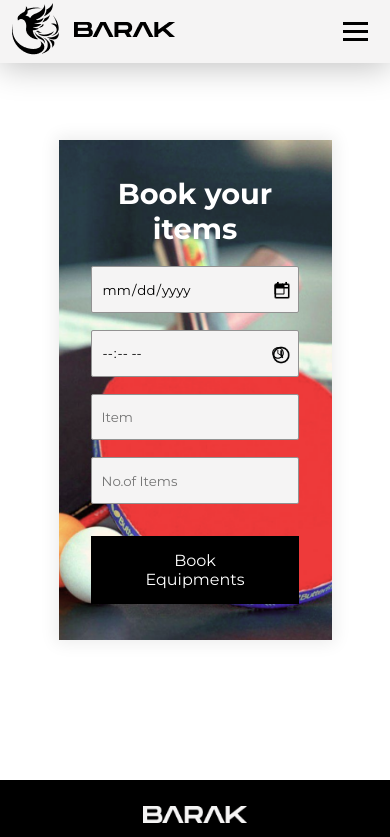
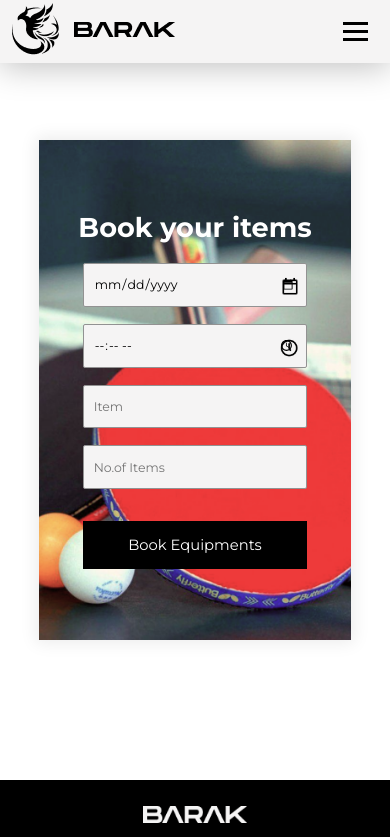
Before and after one commit to Barak-Hostel/barak-website, a React (Create React App) app: page /slot-booking in a window 390 px wide. Shown: the top 837 px of the page. Built offline with nearby package versions, Linux system fonts and the light colour scheme.

Commit message:
slot booking portal css second update

```diff
--- a/src/pages/SlotBooking/BookMyItems.module.css
+++ b/src/pages/SlotBooking/BookMyItems.module.css
@@ -6,7 +6,7 @@
 .fullcontainer {
     background-color: black;
     height: 65%;
-    max-width: min(750px, 60%);
+    max-width: min(840px, 60%);
     display: flex;
     flex-direction: row;
     box-shadow: 0px 0px 16px 3px #00000014;
@@ -39,7 +39,7 @@
 
 .heading {
     text-align: center;
-    font-size: 2.1em;
+    font-size: 2em;
     margin-bottom: 0.7em;
     font-weight: 600;
     font-family: "Montserrat", sans-serif;
@@ -62,6 +62,7 @@
     width: 90%;
     margin-bottom: 17px;
     border-radius: 2px;
+    font-size: 13.2px;
 }
 .timeinputbox {
     width: 100%;
@@ -100,7 +101,7 @@
     background-color: #000000; /* Green */
     border: none;
     color: white;
-    padding: 15px 32px;
+    padding: 15px 25px;
     width: 90%;
     text-decoration: none;
     display: inline-block;
@@ -126,7 +127,7 @@
     width: 70%;
 }
 
-@media only screen and (max-width: 1000px) {
+@media only screen and (max-width: 960px) {
     .fullcontainer {
         flex-direction: column;
     }
@@ -155,7 +156,6 @@
         backdrop-filter: blur(5px);
     }
     .confirmedup {
-        /* color: rgb(23, 252, 3); */
         outline: white;
         background-color: white;
         backdrop-filter: blur(10px);
@@ -168,24 +168,42 @@
 
 @media only screen and (max-width: 700px) {
     .fullcontainer {
-        max-width: 70%;
+        max-width: 65%;
+    }
+    .textcontainer {
+        width: 80%;
+    }
+    .textcontainer button {
+        font-size: 14.75px;
+    }
+    .textcontainer input {
+        font-size: 12.5px;
+    }
+    .heading {
+        font-size: 1.7em;
+    }
+    .confirmedup {
+        font-size: 30px;
     }
 }
 
-@media only screen and (max-width: 580px) {
-    .textcontainer {
-        width: 85%;
-    }
-    .heading {
-        font-size: 1.8em;
+@media only screen and (max-width: 475px) {
+    .fullcontainer {
+        max-width: 80%;
     }
 }
 
-@media only screen and (max-width: 375px) {
-    .fullcontainer {
-        max-width: 85%;
+@media only screen and (max-width: 370px) {
+    .textcontainer button {
+        font-size: 14px;
     }
-    .textcontainer button {
-        padding: 15px 25px;
+    .textcontainer input {
+        font-size: 12.25px;
+    }
+    .heading {
+        font-size: 1.6em;
+    }
+    .confirmedup {
+        font-size: 26px;
     }
 }
```
